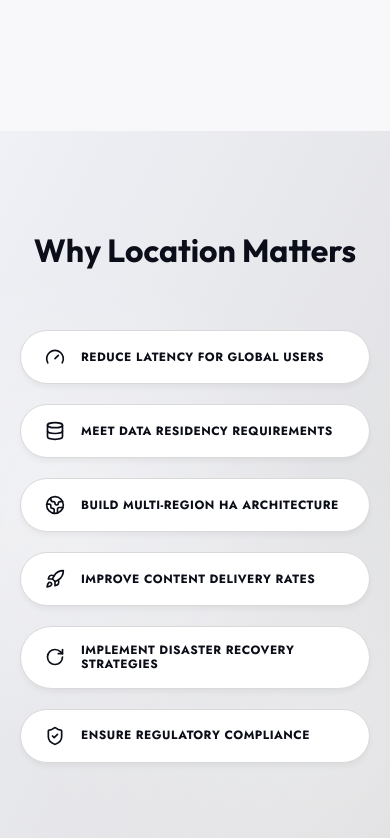
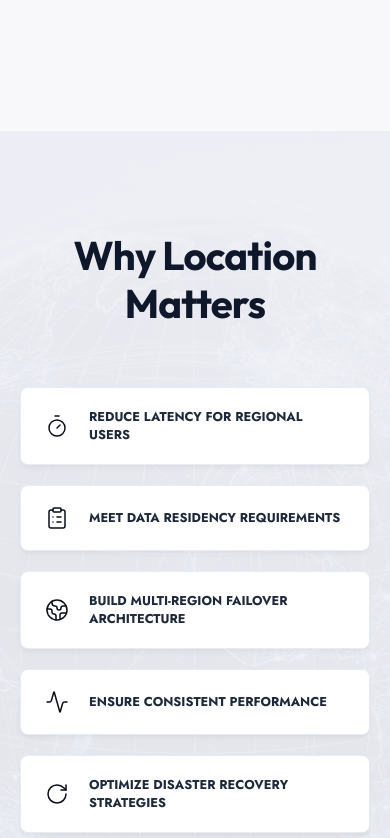
Before and after one commit to souiiii/Bytenia, a React (Vite) app: page /locations in a window 390 px wide. Shown: the part 806-1644 px from the top of the page. Built offline with nearby package versions, Linux system fonts and the light colour scheme; what react-world-flags would draw is missing.

Commit message:
feat: add WhyLocationMatters component with responsive grid and background asset

```diff
--- a/src/components/WhyLocationMatters/WhyLocationMatters.css
+++ b/src/components/WhyLocationMatters/WhyLocationMatters.css
@@ -12,11 +12,10 @@
   left: 0;
   width: 100%;
   height: 100%;
-  background:
-    radial-gradient(circle at 20% 50%, rgba(255,255,255,0.4) 0%, transparent 50%),
-    radial-gradient(circle at 80% 80%, rgba(255,255,255,0.3) 0%, transparent 40%),
-    linear-gradient(to bottom right, var(--bg-secondary), var(--border-light));
-  opacity: 0.8;
+  background-size: cover;
+  background-position: center bottom;
+  background-repeat: no-repeat;
+  opacity: 0.05;
   z-index: 1;
 }
 
@@ -28,13 +27,13 @@
 
 .location-reason-pill {
   background-color: var(--bg-white);
-  border-radius: var(--border-radius-pill);
-  padding: 16px 24px;
+  border-radius: 8px;
+  padding: 20px 24px;
   display: flex;
   align-items: center;
-  gap: 16px;
-  box-shadow: 0 4px 6px -1px rgba(0, 0, 0, 0.05);
-  border: 1px solid var(--border-light);
+  gap: 20px;
+  box-shadow: 0 4px 6px -1px rgba(0, 0, 0, 0.04), 0 2px 4px -1px rgba(0,0,0,0.02);
+  border: 1px solid rgba(226, 232, 240, 0.8);
   transition: transform var(--transition-speed), box-shadow var(--transition-speed);
 }
 
@@ -51,11 +50,11 @@
 }
 
 .location-reason-text {
-  font-size: 0.75rem;
-  font-weight: 800;
-  letter-spacing: 0.5px;
-  color: var(--bg-dark);
-  line-height: 1.2;
+  font-size: 0.8rem;
+  font-weight: 700;
+  letter-spacing: 0px;
+  color: #1e293b;
+  line-height: 1.4;
 }
 
 @media (max-width: 1024px) {
--- a/src/components/WhyLocationMatters/WhyLocationMatters.jsx
+++ b/src/components/WhyLocationMatters/WhyLocationMatters.jsx
@@ -1,42 +1,46 @@
 import React from 'react';
-import { Gauge, Database, Globe2, Rocket, RotateCw, ShieldCheck } from 'lucide-react';
+import { Timer, ClipboardList, Globe2, Activity, RotateCw, FileCheck } from 'lucide-react';
+import planetBg from '../../assets/hightech_planet_bg.png';
 import './WhyLocationMatters.css';
 
 const reasons = [
   {
-    icon: <Gauge size={20} />,
-    title: "REDUCE LATENCY FOR GLOBAL USERS"
+    icon: <Timer size={24} strokeWidth={1.5} />,
+    title: "REDUCE LATENCY FOR REGIONAL USERS"
   },
   {
-    icon: <Database size={20} />,
+    icon: <ClipboardList size={24} strokeWidth={1.5} />,
     title: "MEET DATA RESIDENCY REQUIREMENTS"
   },
   {
-    icon: <Globe2 size={20} />,
-    title: "BUILD MULTI-REGION HA ARCHITECTURE"
+    icon: <Globe2 size={24} strokeWidth={1.5} />,
+    title: "BUILD MULTI-REGION FAILOVER ARCHITECTURE"
   },
   {
-    icon: <Rocket size={20} />,
-    title: "IMPROVE CONTENT DELIVERY RATES"
+    icon: <Activity size={24} strokeWidth={1.5} />,
+    title: "ENSURE CONSISTENT PERFORMANCE"
   },
   {
-    icon: <RotateCw size={20} />,
-    title: "IMPLEMENT DISASTER RECOVERY STRATEGIES"
+    icon: <RotateCw size={24} strokeWidth={1.5} />,
+    title: "OPTIMIZE DISASTER RECOVERY STRATEGIES"
   },
   {
-    icon: <ShieldCheck size={20} />,
-    title: "ENSURE REGULATORY COMPLIANCE"
+    icon: <FileCheck size={24} strokeWidth={1.5} />,
+    title: "ENSURE REGIONAL COMPLIANCE"
   }
 ];
 
 const WhyLocationMatters = () => {
   return (
     <section className="why-location-section section">
-      <div className="why-location-bg-overlay"></div>
+      <div
+        className="why-location-bg-overlay"
+        style={{ backgroundImage: `url(${planetBg})` }}
+      ></div>
       <div className="container" style={{ position: 'relative', zIndex: 2, maxWidth: '1200px' }}>
 
         <div className="text-center" style={{ marginBottom: '60px' }}>
-          <h2 className="h2" style={{ color: 'var(--bg-dark)' }}>Why Location Matters</h2>
+          <h2 className="h2" style={{ color: '#0f172a', fontSize: '2.5rem', letterSpacing: '-0.02em', fontWeight: 700 }}>Why Location Matters</h2>
         </div>
 
         <div className="why-location-grid">
```
Also changed, not shown: src/assets/hightech_planet_bg.png (added).
